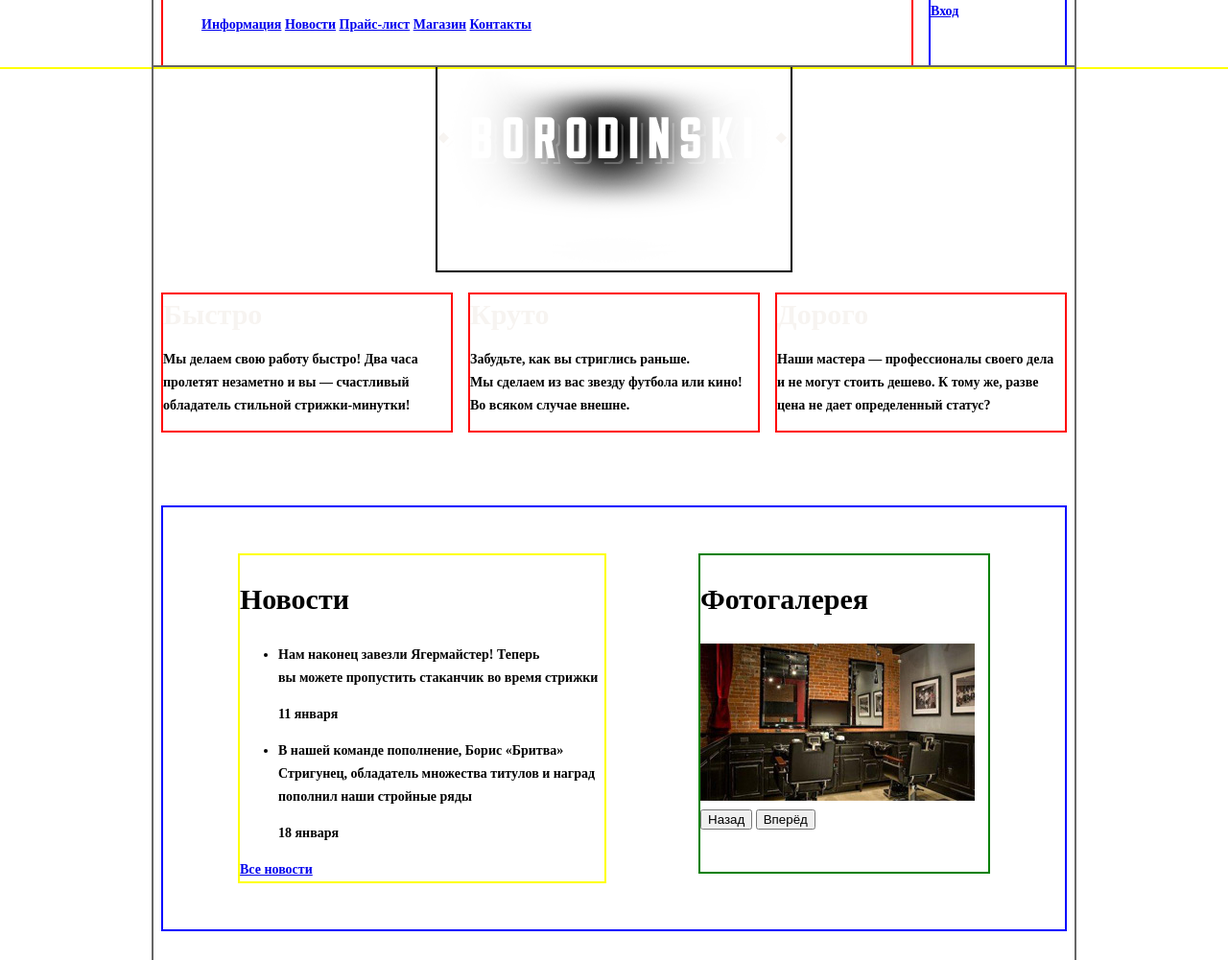
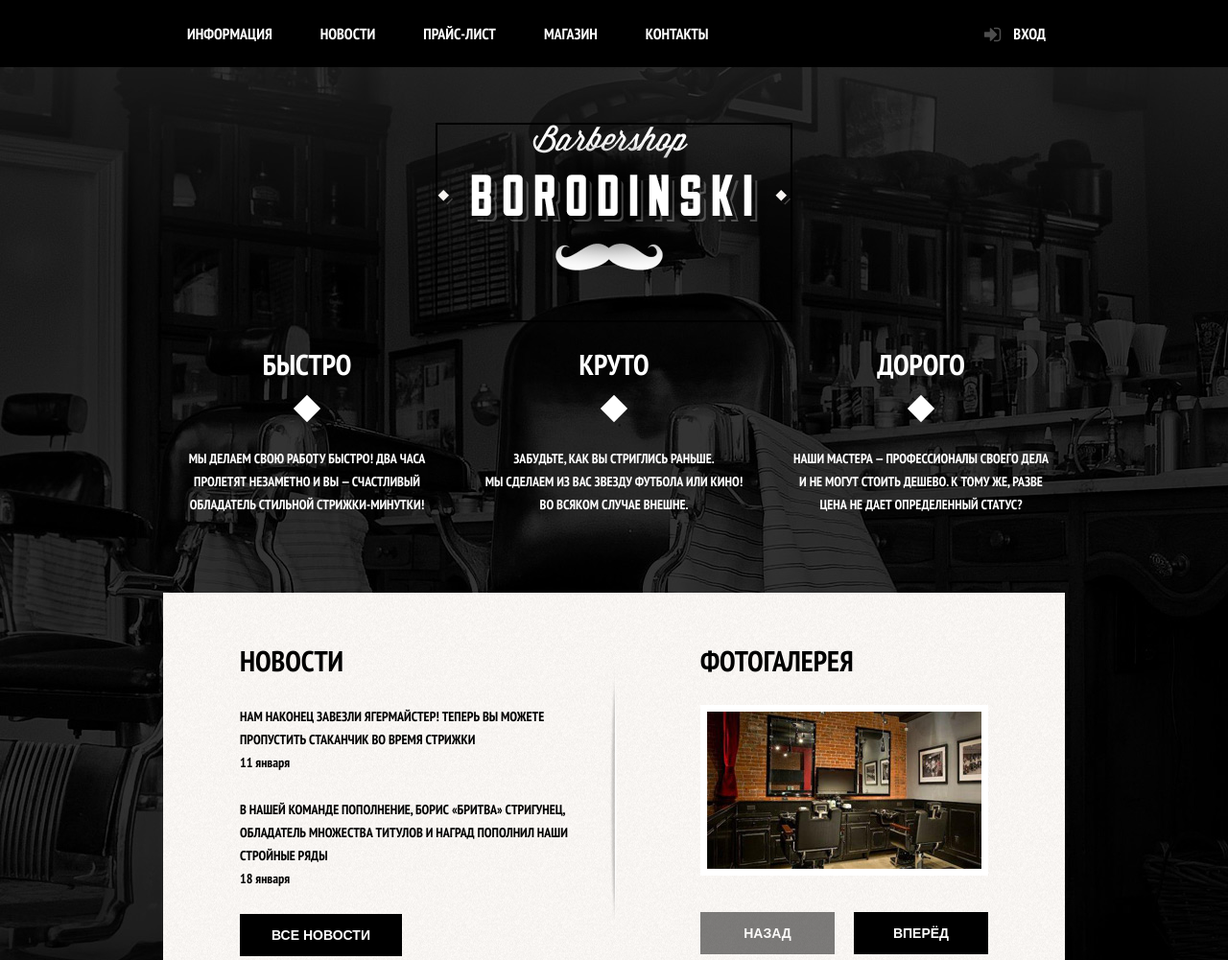
Before and after one commit to 15ramzes15/47219-barbershop, a plain HTML site: page index.html in a window 1280 px wide. Shown: the top 1001 px of the page at 96% size. Drawn offline with Linux system fonts and the light colour scheme.

Commit message:
Барбершоп первая страница

```diff
--- a/css/catalog.css
+++ b/css/catalog.css
@@ -1,11 +1,14 @@
 html, body {
   margin: 0;
   padding: 0;
+  font-weight: 700;
   font-size: 14px;
   line-height: 24px;
-  color: #000;
-  font-weight: 700;
-  font-style: 'PT Sans Narrow';
+  font-family: "PT Sans Narrow", "Arial", sans-serif;
+  color: #fff;
+  text-transform: uppercase;
+
+  background: #fff;
 }
 
 .clearfix::after {
@@ -15,29 +18,32 @@ html, body {
 }
 
 .main-header {
-  outline: 2px solid yellow;
+  margin-bottom: 60px;
+
+  color: #ffffff;
+
+  background-color: #000000;
 }
 
 .wrapper {
   width: 940px;
   margin: 0 auto;
   padding: 0 10px;
-  outline: 2px solid #999;
+
 }
 
 .logo {
   float: left;
   width: 140px;
   margin-right: 20px;
-  min-height: 70px;
-  outline: 2px solid red;
+  outline: 2px solid blue;
 }
 
 .main-navigation {
   float: left;
   width: 540px;
   min-height: 70px;
-  outline: 2px solid red;
+
 }
 
 .main-navigation li {
@@ -48,7 +54,7 @@ html, body {
   float: right;
   width: 140px;
   min-height: 70px;
-  outline: 2px solid red;
+
 }
 
 main h1 {
--- a/css/index.css
+++ b/css/index.css
@@ -1,11 +1,14 @@
 body {
   margin: 0;
   padding: 0;
+  font-weight: 700;
   font-size: 14px;
   line-height: 24px;
-  color: #000;
-  font-weight: 700;
-  font-style: 'PT Sans Narrow';
+  font-family: "PT Sans Narrow", "Arial", sans-serif;
+  color: #fff;
+  text-transform: uppercase;
+
+  background: #000000 url("../img/body-bg.jpg") no-repeat center top;
 }
 
 .clearfix::after {
@@ -15,41 +18,104 @@ body {
 }
 
 .main-header {
-  min-height: 70px;
-  outline: 2px solid yellow;
+  margin-bottom: 60px;
+
+  color: #ffffff;
+
+  background-color: #000000;
 }
 
 .wrapper {
   width: 940px;
   margin: 0 auto;
   padding: 0 10px;
-  outline: 2px solid #666;
 }
 
 .main-navigation {
   float: left;
   width: 780px;
-  min-height: 70px;
-  outline: 2px solid red;
+}
+
+.main-navigation ul {
+  margin: 0;
+  padding: 0;
+
+  list-style: none;
+  font-size: 0;
 }
 
 .main-navigation li {
   display: inline-block;
+
+  font-size: 16px;
+  line-height: 20px;
+  vertical-align: top;
+}
+
+.main-navigation a {
+  display: block;
+  padding: 25px 25px;
+
+  color: #fff;
+  text-decoration: none;
+}
+
+.main-navigation a:hover{
+  background-color: #242424;
 }
 
 .user-block {
   float: right;
-  width: 140px;
-  min-height: 70px;
-  outline: 2px solid blue;
+  max-width: 140px;
+}
+
+.login {
+  position: relative;
+
+  display: inline-block;
+  padding: 25px 20px;
+  padding-left: 50px;
+
+  font-size: 16px;
+  line-height: 20px;
+  vertical-align: top;
+  color: #fff;
+  text-decoration: none;
+}
+
+.login:hover {
+  background-color: #242424;
+}
+
+.login::before {
+  content: "";
+  position: absolute;
+  top: 28px;
+  left: 20px;
+
+  width: 18px;
+  height: 18px;
+
+  background: transparent url("../img/sprite.png") no-repeat;
+  background-position: -12px -12px;
+  opacity: 0.3;
+}
+
+.login:hover::before {
+  opacity: 1;
 }
 
 .index-logo {
   width: 368px;
-  height: 204;
+  height: 204px;
   margin: 0 auto;
   margin-bottom: 25px;
   outline: 2px solid black;
+}
+
+.index-logo img {
+  width: 368px;
+  height: 204px;
 }
 
 .features {
@@ -60,7 +126,8 @@ body {
   float: left;
   width: 300px;
   margin-right: 20px;
-  outline: 2px solid red;
+
+  text-align: center;
 }
 
 .features-item:last-child {
@@ -68,42 +135,185 @@ body {
 }
 
 .features-name {
+  position: relative;
+
+  display: block;
+  margin-bottom: 30px;
+  padding-bottom: 35px;
+
   font-size: 30px;
   line-height: 42px;
-  color: #f7f4f1;
-  font-weight: 700;
-  font-style: 'PT Sans Narrow';
+}
+
+.features-name::after{
+  content: "";
+  position: absolute;
+  bottom: 0;
+  left: 50%;
+
+  display: block;
+  width: 20px;
+  height: 20px;
+  margin-left: -10px;
+
+  background-color: #fff;
+  transform: rotate(45deg);
+}
+
+.features-item p {
+  margin: 10px;
+  margin-bottom: 0;
 }
 
 .index-content {
+  margin-bottom: 35px;
   padding: 50px 80px;
-  outline: 2px solid blue;
-  margin-bottom: 35px;
+
+  color: #000;
+
+  background: url("../img/shadow.png") no-repeat center,
+              #f8f5f2 url("../img/main-bg.png");
+}
+
+.index-content-title {
+  margin: 0;
+  margin-bottom: 25px;
+
+  font-size: 30px;
+  line-height: 42px;
 }
 
 .index-content-left {
   float: left;
   width: 380px;
   min-height: 330px;
-  outline: 2px solid yellow;
+}
+
+.news-preview p {
+  margin: 0;
+  margin-bottom: 0;
+}
+
+.news-preview {
+  margin: 0;
+  padding: 0;
+  padding-right: 35px;
+
+  list-style: none;
+}
+
+.news-preview li {
+  margin-bottom: 25px;
+}
+
+.news-preview time {
+  text-transform: none;
+}
+
+.btn {
+  display: inline-block;
+  margin-right: 16px;
+  padding: 10px 33px;
+
+  font-weight: 700;
+  font-size: 14px;
+  line-height: 24px;
+  font-family: "PT Sans", "Arial", sans-serif;
+  vertical-align: top;
+  text-align: center;
+  color: #fff;
+  text-transform: uppercase;
+  text-decoration: none;
+
+  color: #fff;
+  background-color: #000;
+  border: none;
+  cursor: pointer;
+}
+
+.btn:hover,
+.btn:active {
+  background-color: #653d15;
+}
+
+.btn.disabled,
+.btn:disabled {
+  cursor: default;
+  opacity: 0.5;
+}
+
+.btn.disabled:hover,
+.btn:disabled:hover {
+  background-color: #000000;
 }
 
 .index-content-right {
   float: right;
   width: 300px;
   min-height: 330px;
-  outline: 2px solid green;
+}
+
+.gallery {
+  position: relative;
+
+  height: 260px;
 }
 
 .gallery-content {
+  height: 164px;
+  margin: 0;
+
+  background-color: #ccc;
+  border: 7px solid #fff;
+}
+
+.gallery-content img {
+  width: 286px;
+  height: 164px;
+}
+
+.gallery .btn {
+  position: absolute;
+  bottom: 0;
+
+  width: 140px;
   margin: 0;
 }
-.index-content-title {
-  font-size: 30px;
-  line-height: 42px;
-  color: #000;
-  font-weight: 700;
-  font-style: 'PT Sans Narrow';
+
+.gallery-prev {
+  left: 0;
+}
+
+.gallery-next {
+  right: 0;
+}
+
+.appointment-form input {
+  float: left;
+  width: 105px;
+  margin-right: 20px;
+  margin-bottom: 20px;
+  padding: 7px 15px;
+
+  font: inherit;
+  color: inherit;
+  text-transform: inherit;
+
+  background-color: #f9f6f3;
+  border: 2px solid #000000;
+}
+
+.appointment-form input:focus {
+  border: 2px solid #663d15;
+}
+
+.appointment-form input:nth-child(2n) {
+  margin-right: 0;
+}
+
+.appointment-form .btn {
+  clear: both;
+  width: 100%;
 }
 
 .main-footer {
@@ -112,6 +322,10 @@ body {
   padding-bottom: 40px;
   min-width: 190px;
   outline: 2px solid black;
+
+  color: #fff;
+
+  background: #252525 url("../img/pattern-black.png");
 }
 
 .footer-contacts {
@@ -120,19 +334,91 @@ body {
   margin-right: 60px;
 
   min-height: 90px;
-  outline: 2px solid yellow;
+}
+
+.footer-contacts a {
+  color: #fff;
+}
+
+.footer-contacts a:hover {
+  text-decoration: none;
 }
 
 .footer-social {
   float: left;
   width: 180px;
   min-height: 90px;
-  outline: 2px solid red;
+  text-align: center;
+}
+
+.footer-social p {
+  margin: 0;
+  margin-bottom: 15px;
+}
+
+.social-btn {
+  display: inline-block;
+  width: 43px;
+  height: 43px;
+  margin: 0 2px;
+
+  background: #000000 url("../img/sprite.png") no-repeat center;
+
+  font-size: 0;
+  vertical-align: top;
+  text-decoration: none;
+
+  transition:
+  background-position 0.5s,
+  background-color 0.5s;
+}
+
+.social-btn:hover {
+  background-color: #fff;
+}
+
+.social-btn-vk {
+  background-position: -3px -256px;
+}
+
+.social-btn-fb {
+  background-position: 3px -79px;
+}
+
+.social-btn-inst {
+  background-position: 0px -170px;
+}
+
+.social-btn-vk:hover {
+  background-position: -3px -296px;
+}
+
+.social-btn-fb:hover {
+  background-position: 3px -125px;
+}
+
+.social-btn-inst:hover {
+  background-position: 0px -215px;
 }
 
 .footer-copyright {
   float: right;
-  width: 180px;
-  min-height: 90px;
-  outline: 2px solid blueviolet;
+  max-width: 180px;
 }
+
+.footer-copyright p {
+  margin: 0;
+  margin-bottom: 15px;
+
+  text-align: center;
+}
+
+.footer-copyright .btn {
+  margin-right: 0;
+}
+
+.footer-copyright .btn:hover {
+  color: #000000;
+
+  background-color: #ffffff;
+}
--- a/index.html
+++ b/index.html
@@ -3,8 +3,9 @@
 	<head>
 		<meta charset="utf-8">
 		<title>Барбершоп «Бородинский»</title>
+		<link href="https://fonts.googleapis.com/css?family=PT+Sans+Narrow:400,700&amp;subset=cyrillic" rel="stylesheet">
+		<link rel="stylesheet" href="css/normalize.css">
 		<link rel="stylesheet" href="css/index.css">
-		<link rel="stylesheet" href="css/normalize.css">
 	</head>
 	<body>
 		<header class="main-header">
@@ -73,7 +74,7 @@
 							<figure class="gallery-content">
 									<img src="img/gallery-pic.jpg" width="286" height="164" alt="">
 							</figure>
-							<button class="btn gallery-prev" type="button">Назад</button>
+							<button class="btn gallery-prev" type="button" disabled>Назад</button>
 							<button class="btn gallery-next" type="button">Вперёд</button>
 						</div>
 					</div>
```
Also changed, not shown: catalog.html (+2 -1 lines), css/sprite.css (added, +53 -0 lines), img/.icon-login.png (added), img/body-bg.jpg (added), img/fb-icon-b.png (added), img/icon-login.png (deleted), img/insta-icon-b.png (added), img/pattern-black.png (added), img/shadow.png (added), img/sprite.png (added), img/vk-icon-b.png (added).
